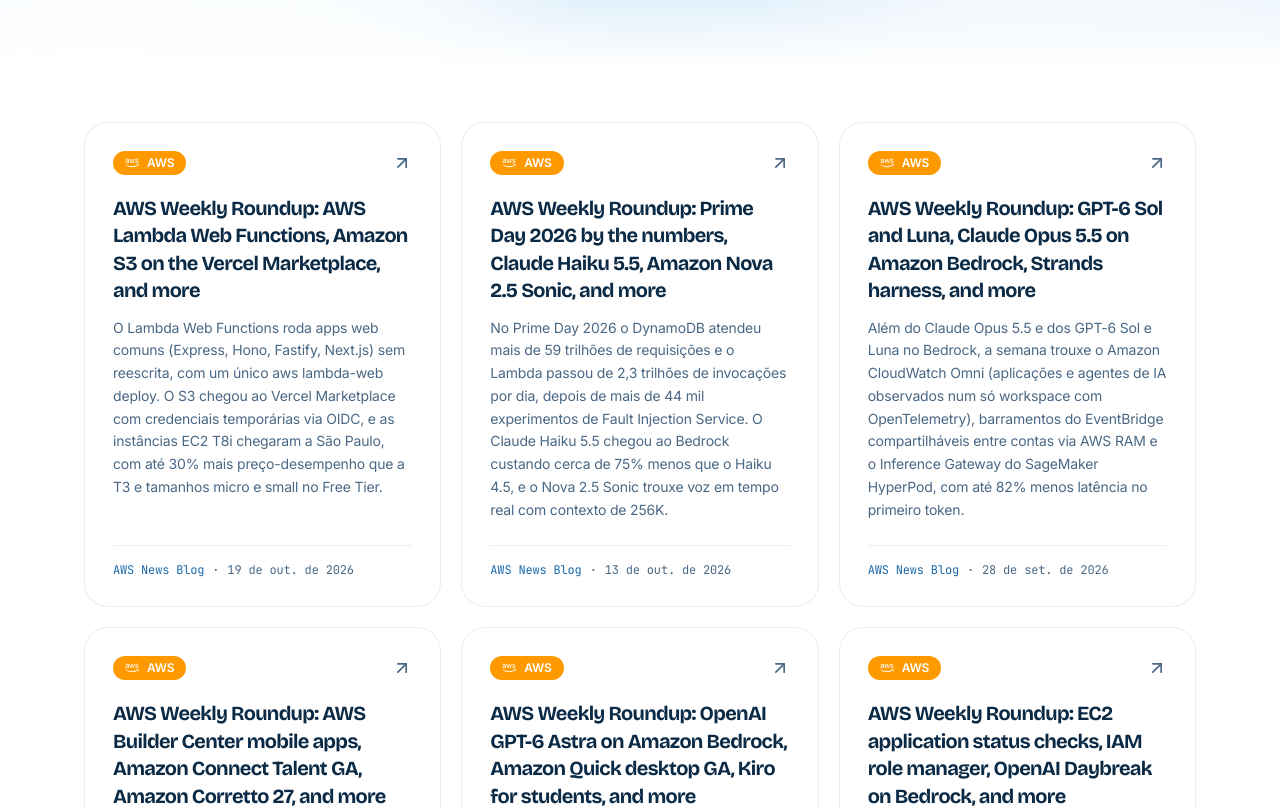
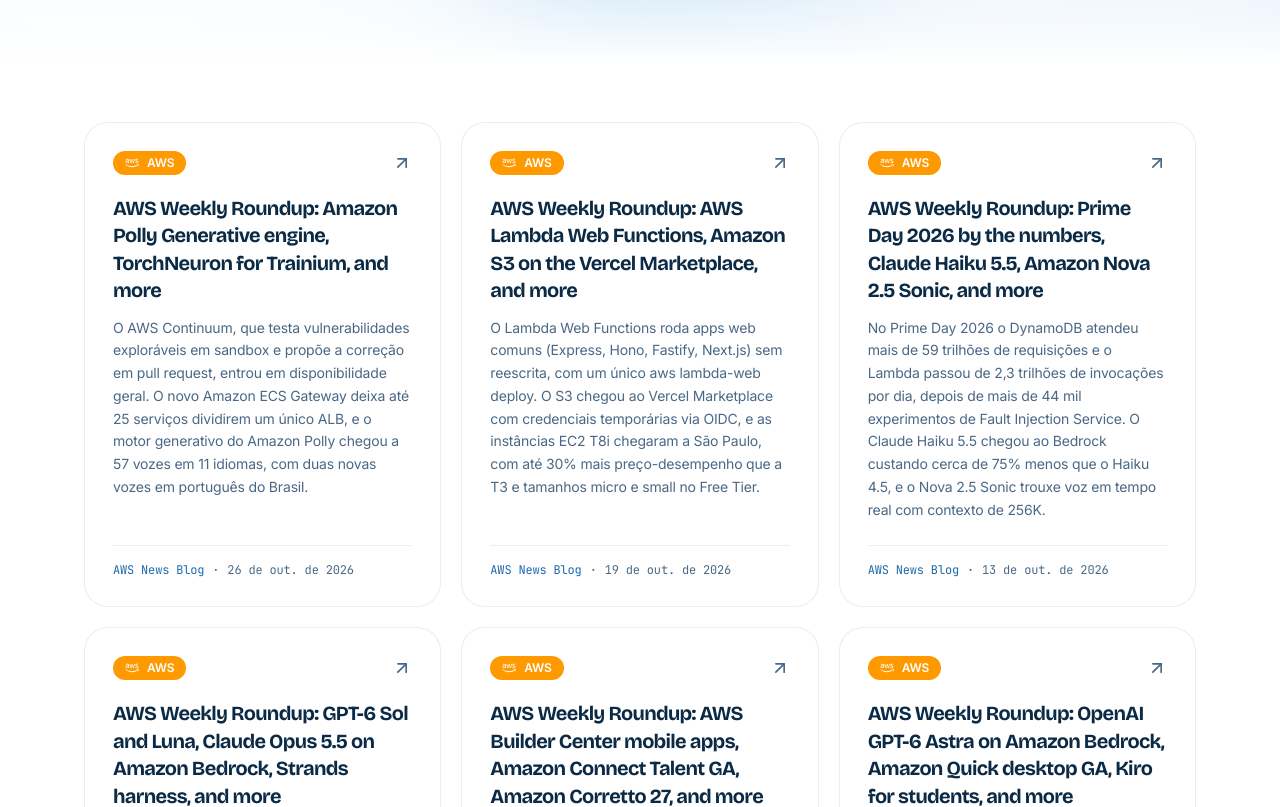
Before and after one commit to Liga-de-Computacao-em-Nuvem-PUCRS/landing-page-lcn, a React (Vite) app: page /noticias in a window 1280 px wide. Shown: the part 420-1227 px from the top of the page. Built offline with nearby package versions, Linux system fonts and the light colour scheme.

Commit message:
feat: add roundup da AWS de 26/10 ao radar (Continuum e ECS Gateway)

```diff
--- a/src/data/news.ts
+++ b/src/data/news.ts
@@ -5,6 +5,16 @@ import type { NewsItem } from '@/types/news.types';
  * (links verificados). Curadoria manual — atualize conforme a comunidade acompanha.
  */
 export const NEWS: NewsItem[] = [
+  {
+    title:
+      'AWS Weekly Roundup: Amazon Polly Generative engine, TorchNeuron for Trainium, and more',
+    source: 'AWS News Blog',
+    provider: 'aws',
+    date: '2026-10-26',
+    url: 'https://aws.amazon.com/blogs/aws/aws-weekly-roundup-amazon-polly-generative-engine-torchneuron-for-trainium-and-more-october-26-2026/',
+    summary:
+      'O AWS Continuum, que testa vulnerabilidades exploráveis em sandbox e propõe a correção em pull request, entrou em disponibilidade geral. O novo Amazon ECS Gateway deixa até 25 serviços dividirem um único ALB, e o motor generativo do Amazon Polly chegou a 57 vozes em 11 idiomas, com duas novas vozes em português do Brasil.',
+  },
   {
     title:
       'AWS Weekly Roundup: AWS Lambda Web Functions, Amazon S3 on the Vercel Marketplace, and more',
```
